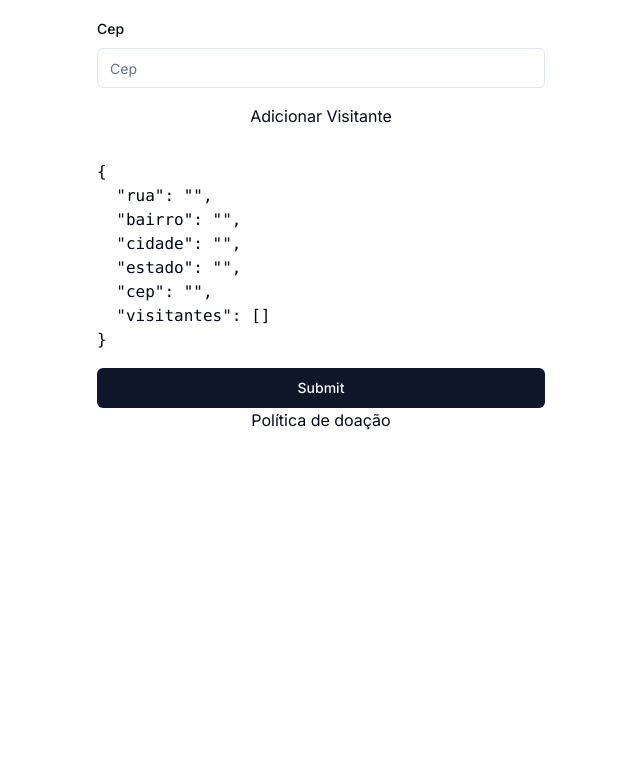
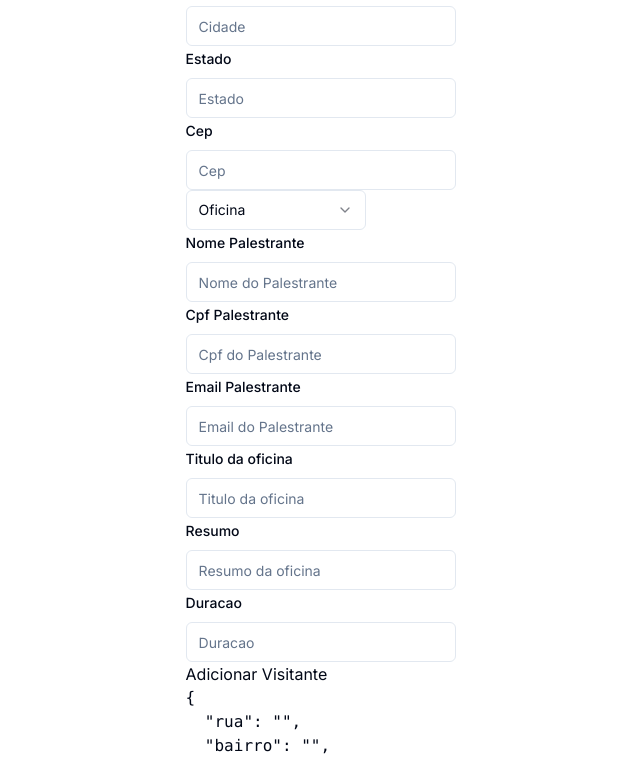
Before and after one commit to matregnago/bit-bus, a Next.js app: page /event/create in a window 1280 px wide. Shown: the part 510-1270 px from the top of the page, without its empty margins (319-959 px from the left). Before the commit the page ends 1038 px from the top, so only its background shows below. Built offline with nearby package versions, Linux system fonts and the light colour scheme.

Commit message:
wip: forms de donation e events

```diff
--- a/app/event/create/page.tsx
+++ b/app/event/create/page.tsx
@@ -11,6 +11,15 @@ import {
   FormLabel,
   FormMessage,
 } from "@/components/ui/form";
+import {
+  Select,
+  SelectContent,
+  SelectGroup,
+  SelectItem,
+  SelectLabel,
+  SelectTrigger,
+  SelectValue,
+} from "@/components/ui/select";
 import { Input } from "@/components/ui/input";
 import { Button } from "@/components/ui/button";
 import { format } from "date-fns";
@@ -22,14 +31,22 @@ import {
   PopoverContent,
   PopoverTrigger,
 } from "@/components/ui/popover";
+import { copyFile } from "fs";
+import { useEffect, useState } from "react";
 
-const formSchema = z.object({
+const oficinaSchema = z.object({
   data: z.date(),
   rua: z.string().min(3),
   bairro: z.string().min(4),
   cidade: z.string().min(1),
   estado: z.string().min(3),
   cep: z.string().min(3),
+  nomePalestrante: z.string().min(3),
+  cpfPalestrante: z.string().min(3),
+  emailPalestrante: z.string().min(3),
+  titulo: z.string().min(3),
+  resumo: z.string().min(3),
+  duracao: z.string().min(3),
   visitantes: z.array(
     z.object({
       nome: z.string().min(3),
@@ -39,16 +56,57 @@ const formSchema = z.object({
   ),
 });
 
+const visitaSchema = z.object({
+  data: z.date(),
+  rua: z.string().min(3),
+  bairro: z.string().min(4),
+  cidade: z.string().min(1),
+  estado: z.string().min(3),
+  cep: z.string().min(3),
+  nomeOrganizador: z.string().min(3),
+  cpfOrganizador: z.string().min(3),
+  emailOrganizador: z.string().min(3),
+  visitantes: z.array(
+    z.object({
+      nome: z.string().min(3),
+      email: z.string().min(3),
+      cpf: z.string().min(3),
+    })
+  ),
+});
+const formSchema = z.union([visitaSchema, oficinaSchema]);
+
+
 export default function Home() {
+  const [formType, setFormType] = useState("Oficina");
   const form = useForm<z.infer<typeof formSchema>>({
     resolver: zodResolver(formSchema),
-    defaultValues: {
+    defaultValues:
+      formType === "Visita"
+        ? {
           data: undefined,
           rua: "",
           bairro: "",
           cidade: "",
           estado: "",
           cep: "",
+          cpfOrganizador: "",
+          nomeOrganizador: "",
+          emailOrganizador: "",
+        }
+        : {
+          data: undefined,
+          rua: "",
+          bairro: "",
+          cidade: "",
+          estado: "",
+          cep: "",
+          nomePalestrante: "",
+          cpfPalestrante: "",
+          emailPalestrante: "",
+          titulo: "",
+          duracao: "",
+          resumo: ""
         },
   });
   const { fields, append, remove } = useFieldArray({
@@ -85,18 +143,63 @@ export default function Home() {
       email: "",
     });
   }
+  const handleTipoChange = (value) => {
+    const [data,
+      rua,
+      bairro,
+      cidade,
+      estado,
+      cep,
+      visitantes
+    ] = form.getValues([
+      "data",
+      "rua",
+      "bairro",
+      "cidade",
+      "estado",
+      "cep",
+      "visitantes"
+    ]);
+    setFormType(value);
+    form.reset(
+      formType === "Oficina"
+        ? {
+          data,
+          rua,
+          bairro,
+          cidade,
+          estado,
+          cep,
+          visitantes
+        }
+        : {
+          data,
+          rua,
+          bairro,
+          cidade,
+          estado,
+          cep,
+          visitantes
+        }
+    );
+  };
   return (
-    <main className="flex min-h-screen flex-col items-center justify-between p-24">
+    <div>
+      <div className="text-center mt-48 mb-10">
+        <h1 className="text-3xl">Cadastro de um evento</h1>
+        <p>Essa pagina serve para cadastrar eventos: oficinas ou visitas</p>
+      </div>
+      <main className="flex min-h-screen flex-col items-center justify-between ">
         <Form {...form}>
           <form
             onSubmit={form.handleSubmit(handleSubmit)}
-          className="max-w-md w-full flex flex-col gap-4"
+            className=""
           >
             <FormField
               control={form.control}
               name="data"
               render={({ field }) => (
-              <FormItem className="flex flex-col">
+                <FormItem className="">
                   <FormLabel>Data</FormLabel>
                   <Popover>
                     <PopoverTrigger asChild>
@@ -208,6 +311,182 @@ export default function Home() {
                 );
               }}
             />
+            <Select
+              value={formType}
+              onValueChange={handleTipoChange}
+              defaultValue="Dinheiro"
+            >
+              <SelectTrigger className="w-[180px]">
+                <SelectValue placeholder="Tipo do evento" />
+              </SelectTrigger>
+              <SelectContent>
+                <SelectGroup>
+                  <SelectLabel>Tipo do evento</SelectLabel>
+                  <SelectItem value="Oficina">Oficina</SelectItem>
+                  <SelectItem value="Visita">Visita</SelectItem>
+                </SelectGroup>
+              </SelectContent>
+            </Select>
+
+            {formType === "Oficina" ? (
+              <>
+                <FormField
+                  control={form.control}
+                  name="nomePalestrante"
+                  render={({ field }) => {
+                    console.log(field.value, field.name)
+                    return (
+                      <FormItem>
+                        <FormLabel>Nome Palestrante</FormLabel>
+                        <FormControl>
+                          <Input
+                            placeholder="Nome do Palestrante"
+                            type="text"
+                            {...field}
+                          />
+                        </FormControl>
+                        <FormMessage />
+                      </FormItem>
+                    );
+                  }}
+                />
+                <FormField
+                  control={form.control}
+                  name="cpfPalestrante"
+                  render={({ field }) => {
+                    return (
+                      <FormItem>
+                        <FormLabel>Cpf Palestrante</FormLabel>
+                        <FormControl>
+                          <Input
+                            placeholder="Cpf do Palestrante"
+                            type="text"
+                            {...field}
+                          />
+                        </FormControl>
+                        <FormMessage />
+                      </FormItem>
+                    );
+                  }}
+                />
+                <FormField
+                  control={form.control}
+                  name="emailPalestrante"
+                  render={({ field }) => {
+                    return (
+                      <FormItem>
+                        <FormLabel>Email Palestrante</FormLabel>
+                        <FormControl>
+                          <Input placeholder="Email do Palestrante" type="text" {...field} />
+                        </FormControl>
+                        <FormMessage />
+                      </FormItem>
+                    );
+                  }}
+                />
+                <FormField
+                  control={form.control}
+                  name="titulo"
+                  render={({ field }) => {
+                    return (
+                      <FormItem>
+                        <FormLabel>Titulo da oficina</FormLabel>
+                        <FormControl>
+                          <Input placeholder="Titulo da oficina" type="text" {...field} />
+                        </FormControl>
+                        <FormMessage />
+                      </FormItem>
+                    );
+                  }}
+                />
+                <FormField
+                  control={form.control}
+                  name="resumo"
+                  render={({ field }) => {
+                    return (
+                      <FormItem>
+                        <FormLabel>Resumo</FormLabel>
+                        <FormControl>
+                          <Input placeholder="Resumo da oficina" type="text" {...field} />
+                        </FormControl>
+                        <FormMessage />
+                      </FormItem>
+                    );
+                  }}
+                />
+                <FormField
+                  control={form.control}
+                  name="duracao"
+                  render={({ field }) => {
+                    return (
+                      <FormItem>
+                        <FormLabel>Duracao</FormLabel>
+                        <FormControl>
+                          <Input placeholder="Duracao" type="text" {...field} />
+                        </FormControl>
+                        <FormMessage />
+                      </FormItem>
+                    );
+                  }}
+                />
+              </>
+            ) : (
+              <>
+                <FormField
+                  control={form.control}
+                  name="nomeOrganizador"
+                  render={({ field }) => {
+                    return (
+                      <FormItem>
+                        <FormLabel>Nome Organizador</FormLabel>
+                        <FormControl>
+                          <Input
+                            placeholder="Nome do Organizador"
+                            type="text"
+                            {...field}
+                          />
+                        </FormControl>
+                        <FormMessage />
+                      </FormItem>
+                    );
+                  }}
+                />
+                <FormField
+                  control={form.control}
+                  name="cpfOrganizador"
+                  render={({ field }) => {
+                    return (
+                      <FormItem>
+                        <FormLabel>Cpf Organizador</FormLabel>
+                        <FormControl>
+                          <Input
+                            placeholder="Cpf do Organizador"
+                            type="text"
+                            {...field}
+                          />
+                        </FormControl>
+                        <FormMessage />
+                      </FormItem>
+                    );
+                  }}
+                />
+                <FormField
+                  control={form.control}
+                  name="emailOrganizador"
+                  render={({ field }) => {
+                    return (
+                      <FormItem>
+                        <FormLabel>Email Organizador</FormLabel>
+                        <FormControl>
+                          <Input placeholder="Email do Organizador" type="text" {...field} />
+                        </FormControl>
+                        <FormMessage />
+                      </FormItem>
+                    );
+                  }}
+                />
+              </>
+            )}
             <button type="button" onClick={addNovoVisitante}>
               Adicionar Visitante
             </button>
@@ -285,5 +564,6 @@ export default function Home() {
           Política de doação
         </a>
       </main>
+    </div >
   );
 }
```
Also changed, not shown: app/donation/create/page.tsx (indentation only). Lines whose indentation alone changed are shown as unchanged.
